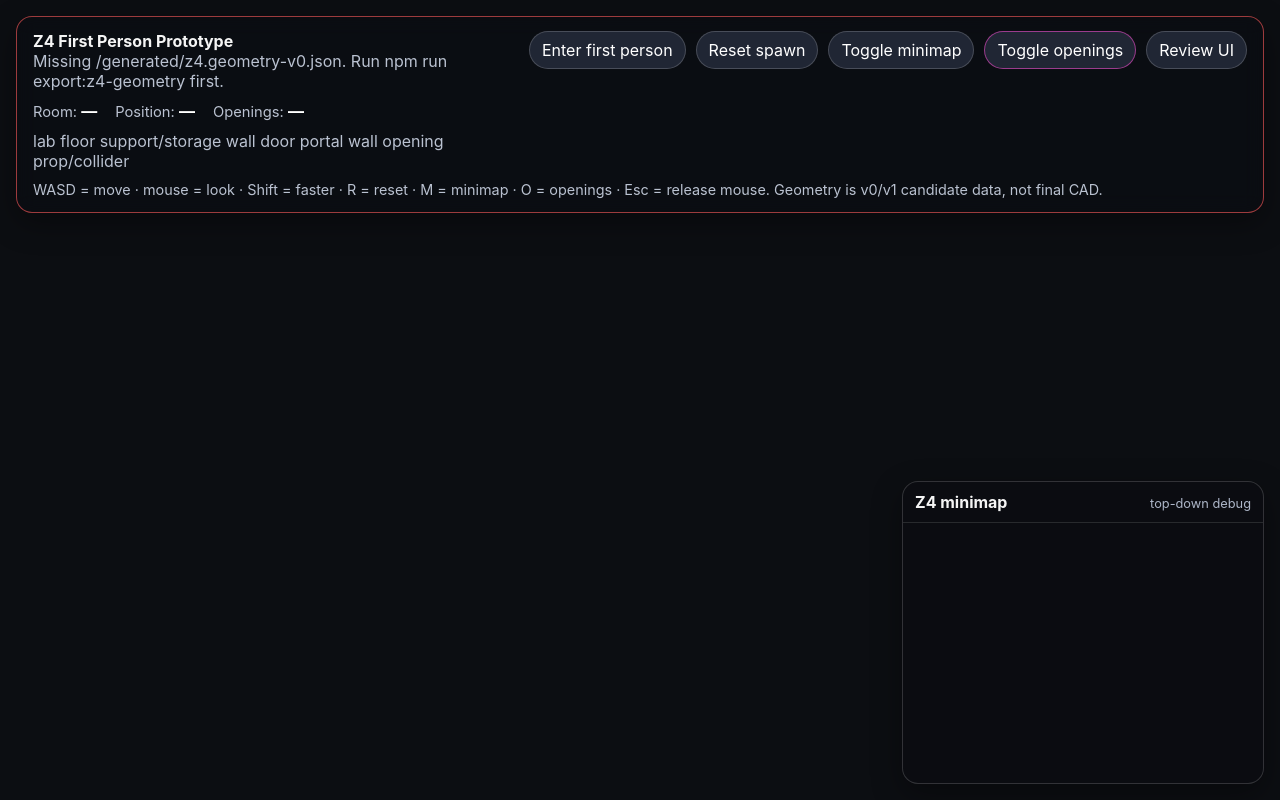
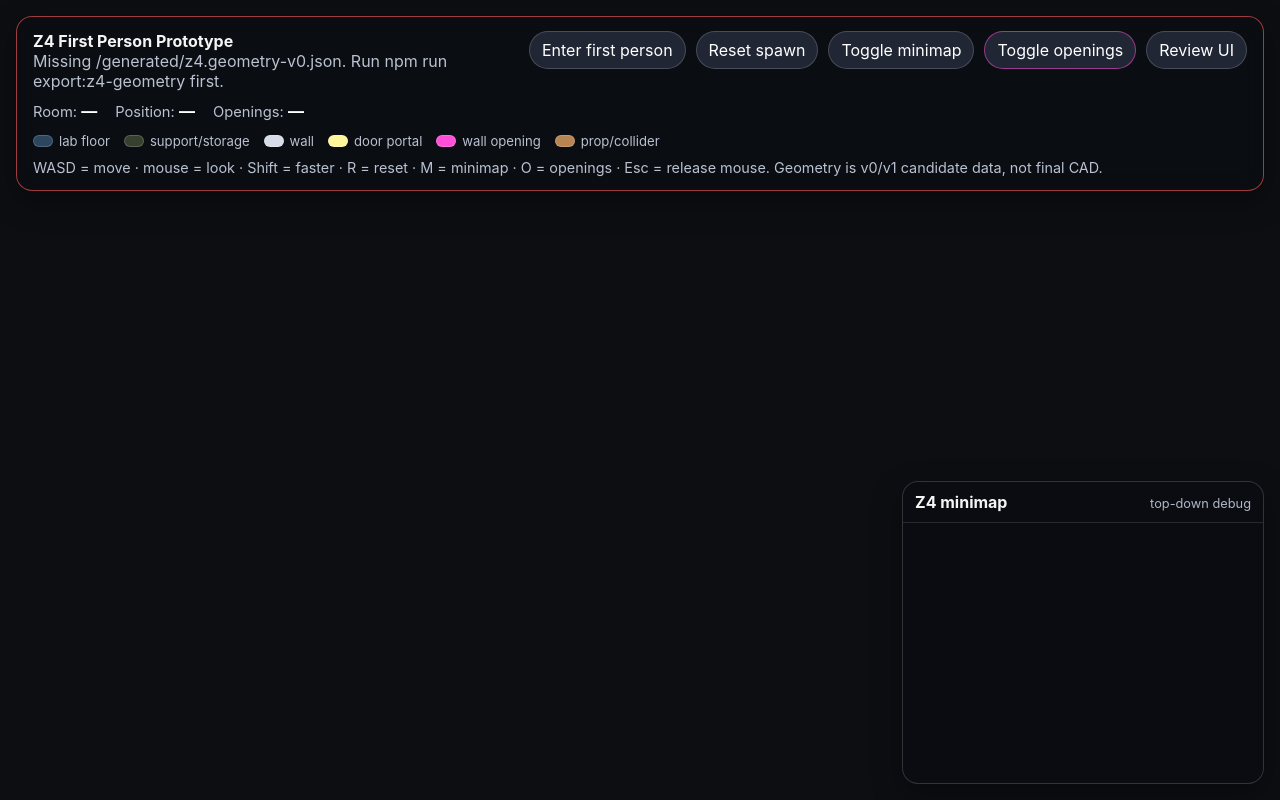
Before and after one commit to capstere/holiday, a website built with Vite: page z4.html in a window 1280 px wide. Built offline with nearby package versions, Linux system fonts and the light colour scheme; no server answers.

Commit message:
Add material legend styles

```diff
--- a/src/z4-viewer.css
+++ b/src/z4-viewer.css
@@ -74,6 +74,38 @@
   display: inline;
   color: #ffffff;
 }
+
+.material-legend {
+  grid-column: 1 / -1;
+  display: flex;
+  flex-wrap: wrap;
+  gap: 8px 14px;
+  align-items: center;
+  padding-top: 2px;
+  color: #d6ddeb;
+  font-size: 0.82rem;
+}
+
+.material-legend span {
+  display: inline-flex;
+  align-items: center;
+  gap: 6px;
+}
+
+.material-legend i {
+  display: inline-block;
+  width: 18px;
+  height: 10px;
+  border-radius: 999px;
+  border: 1px solid rgba(255,255,255,0.18);
+}
+
+.mat-floor-lab { background: #2c465f; }
+.mat-floor-support { background: #37402f; }
+.mat-wall { background: #d6dde8; }
+.mat-door { background: #fff69a; }
+.mat-opening { background: #ff4fd8; }
+.mat-prop { background: #b88452; }
 
 .controls {
   display: flex;
```
